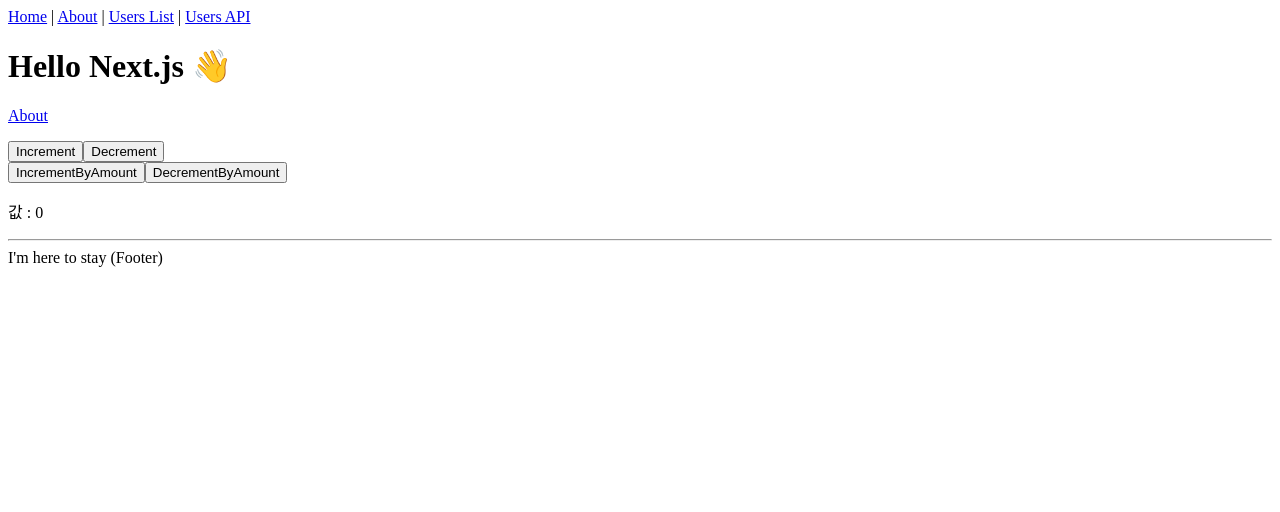
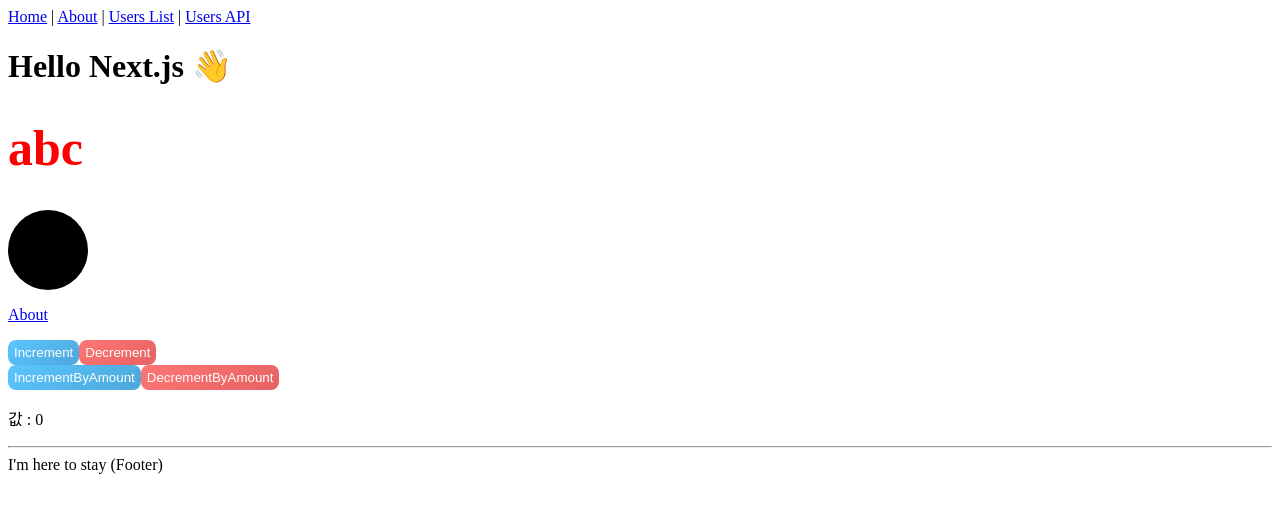
Before and after one commit to algo2000/SeIf, a Next.js app in the folder seif-app/: page / in a window 1280 px wide. Shown: the top 512 px of the page. Built offline with nearby package versions, Linux system fonts and the light colour scheme.

Commit message:
update nest styled component

```diff
--- a/seif-app/components/Layout.tsx
+++ b/seif-app/components/Layout.tsx
@@ -9,11 +9,6 @@
 
 const Layout = ({ children, title = 'This is the default title' }: Props) => (
   <div>
-    <Head>
-      <title>{title}</title>
-      <meta charSet="utf-8" />
-      <meta name="viewport" content="initial-scale=1.0, width=device-width" />
-    </Head>
     <header>
       <nav>
         <Link href="/">
--- /dev/null
+++ b/seif-app/components/button/style.tsx
@@ -0,0 +1,17 @@
+import styled from "styled-components";
+
+const DefaultButton = styled.button`
+  height: 25px;
+  color: white;
+  border-radius: 8px;
+  border: none;
+  cursor: pointer;
+`
+
+export const NegativeButton = styled(DefaultButton)`
+  background: linear-gradient(145deg, #ff7575, #e66262);
+`
+
+export const PositiveButton = styled(DefaultButton)`
+  background: linear-gradient(145deg, #5bc6ff, #4da7db);
+`
--- a/seif-app/features/counter/Counter.tsx
+++ b/seif-app/features/counter/Counter.tsx
@@ -1,4 +1,6 @@
+import React from "react";
 import { useDispatch } from "react-redux";
+import { NegativeButton, PositiveButton } from "../../components/button/style";
 import { decrement, decrementByAmount, increment, incrementByAmount, useCounterState } from "./counterSlice";
 
 export const Counter = () => {
@@ -7,11 +9,11 @@
 
   return (
     <>
-      <button onClick={() => dispatch(increment())}>Increment</button>
-      <button onClick={() => dispatch(decrement())}>Decrement</button>
+      <PositiveButton onClick={() => dispatch(increment())}>Increment</PositiveButton>
+      <NegativeButton onClick={() => dispatch(decrement())}>Decrement</NegativeButton>
       <br/>
-      <button onClick={() => dispatch(incrementByAmount({value : 10}))}>IncrementByAmount</button>
-      <button onClick={() => dispatch(decrementByAmount({value : 10}))}>DecrementByAmount</button>
+      <PositiveButton onClick={() => dispatch(incrementByAmount({value : 10}))}>IncrementByAmount</PositiveButton>
+      <NegativeButton onClick={() => dispatch(decrementByAmount({value : 10}))}>DecrementByAmount</NegativeButton>
       <p>값 : {state.value}</p>
     </>
   );
--- a/seif-app/package.json
+++ b/seif-app/package.json
@@ -23,6 +23,8 @@
     "@types/react": "^17.0.2",
     "@types/react-dom": "^17.0.1",
     "@types/react-redux": "^7.1.16",
+    "@types/styled-components": "^5.1.7",
+    "babel-plugin-styled-components": "^1.12.0",
     "typescript": "4.0"
   },
   "license": "MIT"
--- a/seif-app/pages/index.tsx
+++ b/seif-app/pages/index.tsx
@@ -1,11 +1,27 @@
 import Link from 'next/link'
+import styled from 'styled-components'
 import Layout from '../components/Layout'
 import { Counter } from '../features/counter/Counter'
+
+
+const Title = styled.h1`
+  color: red;
+  font-size: 50px;
+`
+
+const Circle = styled.div`
+  width: 5rem;
+  height: 5rem;
+  background: black;
+  border-radius: 50%;
+`;
 
 const IndexPage = () => {
   return (
   <Layout title="Home | Next.js + TypeScript Example">
     <h1>Hello Next.js 👋</h1>
+    <Title>abc</Title>
+    <Circle />
     <p>
       <Link href="/about">
         <a>About</a>
```
Also changed, not shown: seif-app/pages/users/_document.tsx (added, +31 -0 lines), seif-app/.babelrc (added), 1 other file (tests, documents, lock files or other folders).
